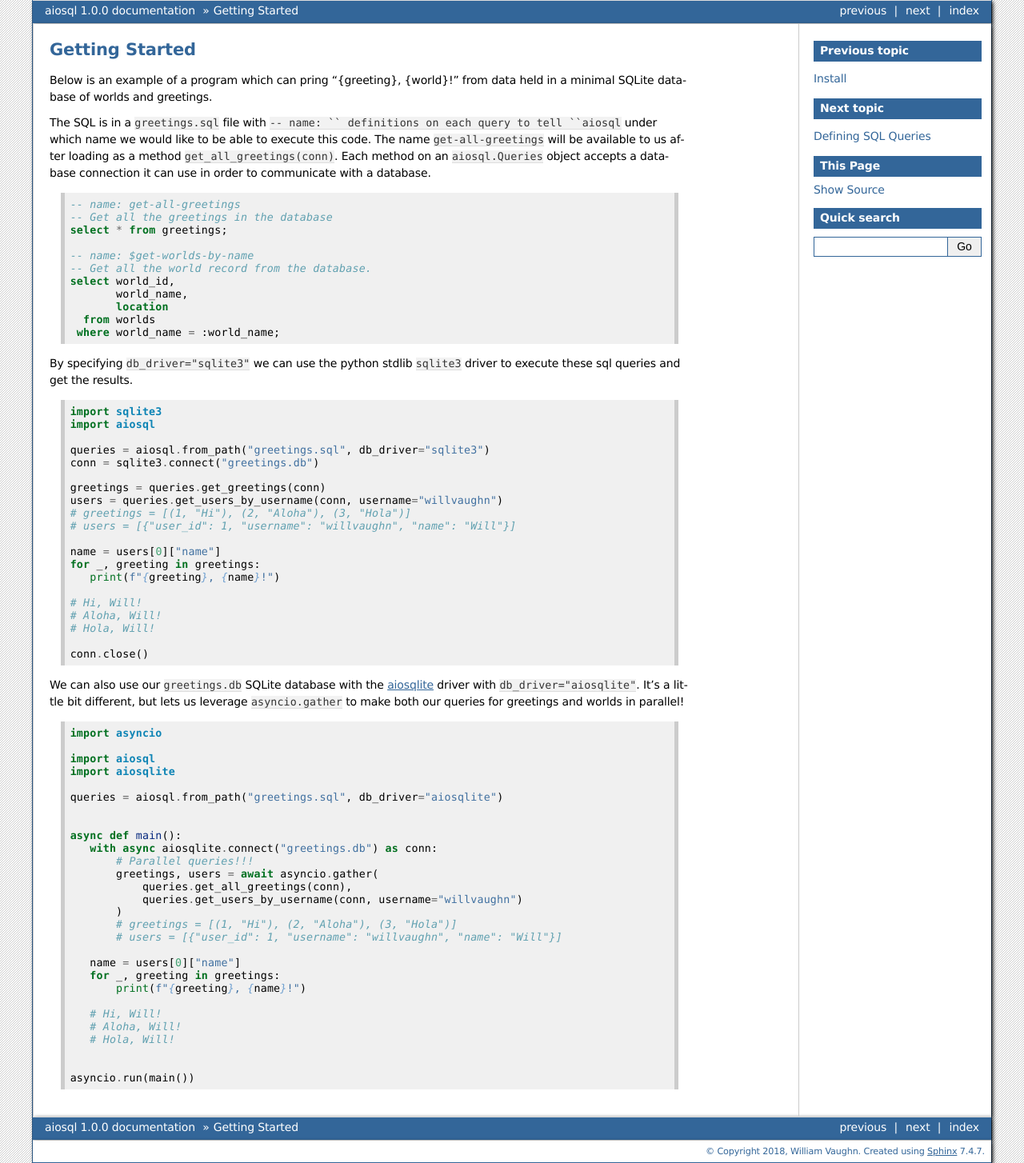
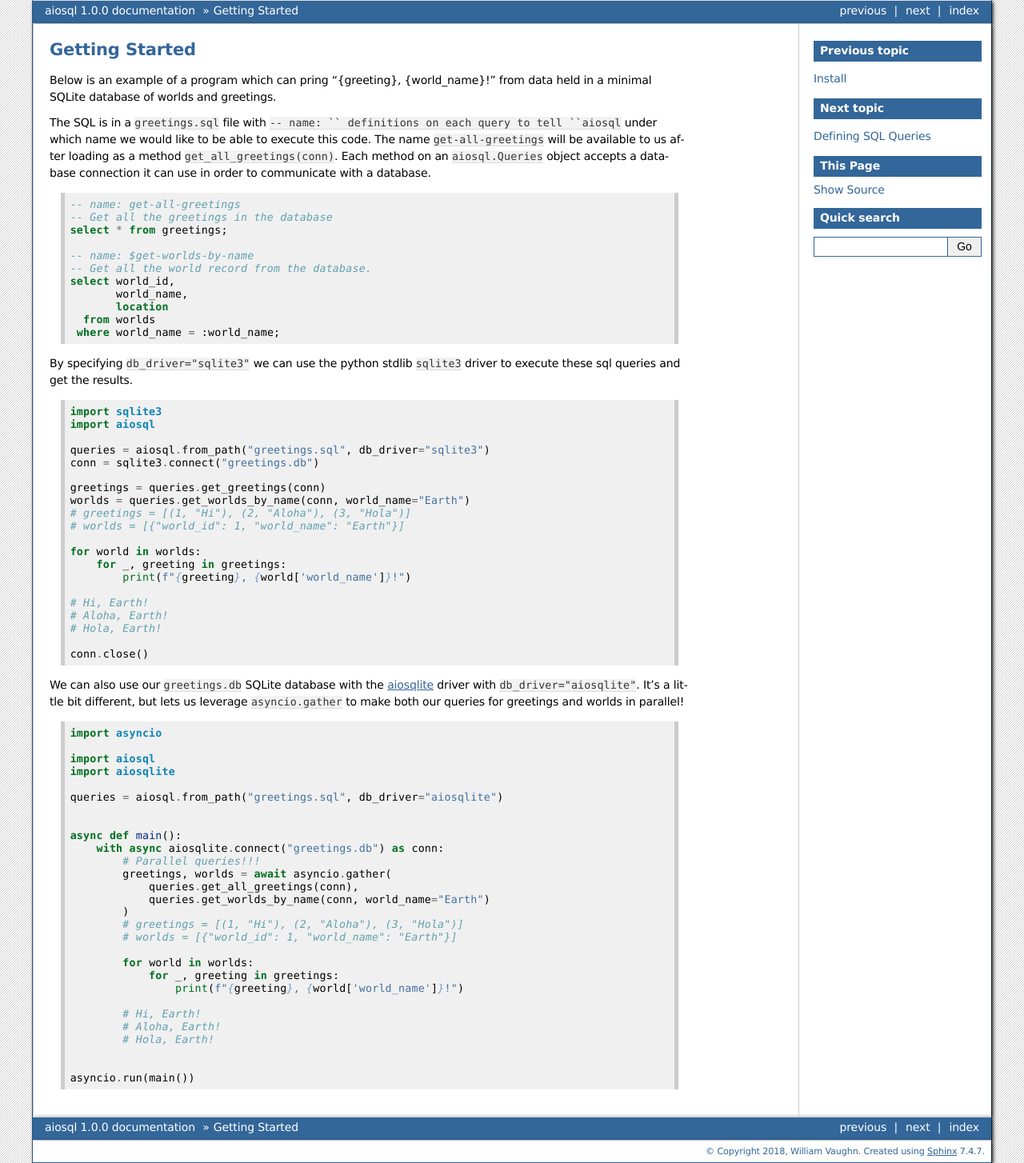
Before and after one commit to nackjicholson/aiosql, a Sphinx documentation site: the page built from docs/getting_started.rst, in a window 1280 px wide. Shown: the whole page at 80% size. Built offline with Sphinx 7.4.7, drawn with Linux system fonts in a browser that asks for light colours; pages that are not in the unit, such as notebooks, are missing from menus.

Commit message:
fix code examples.

```diff
--- a/docs/getting_started.rst
+++ b/docs/getting_started.rst
@@ -2,7 +2,7 @@
 Getting Started
 ###############
 
-Below is an example of a program which can pring "{greeting}, {world}!" from data held in a minimal SQLite database of
+Below is an example of a program which can pring "{greeting}, {world_name}!" from data held in a minimal SQLite database of
 worlds and greetings.
 
 The SQL is in a ``greetings.sql`` file with ``-- name: `` definitions on each query to tell ``aiosql`` under which name
@@ -36,17 +36,17 @@ get the results.
     conn = sqlite3.connect("greetings.db")
 
     greetings = queries.get_greetings(conn)
-    users = queries.get_users_by_username(conn, username="willvaughn")
+    worlds = queries.get_worlds_by_name(conn, world_name="Earth")
     # greetings = [(1, "Hi"), (2, "Aloha"), (3, "Hola")]
-    # users = [{"user_id": 1, "username": "willvaughn", "name": "Will"}]
+    # worlds = [{"world_id": 1, "world_name": "Earth"}]
 
-    name = users[0]["name"]
-    for _, greeting in greetings:
-       print(f"{greeting}, {name}!")
+    for world in worlds:
+        for _, greeting in greetings:
+            print(f"{greeting}, {world['world_name']}!")
 
-    # Hi, Will!
-    # Aloha, Will!
-    # Hola, Will!
+    # Hi, Earth!
+    # Aloha, Earth!
+    # Hola, Earth!
 
     conn.close()
 
@@ -66,22 +66,22 @@ both our queries for greetings and worlds in parallel!
 
 
     async def main():
-       with async aiosqlite.connect("greetings.db") as conn:
-           # Parallel queries!!!
-           greetings, users = await asyncio.gather(
-               queries.get_all_greetings(conn),
-               queries.get_users_by_username(conn, username="willvaughn")
-           )
-           # greetings = [(1, "Hi"), (2, "Aloha"), (3, "Hola")]
-           # users = [{"user_id": 1, "username": "willvaughn", "name": "Will"}]
+        with async aiosqlite.connect("greetings.db") as conn:
+            # Parallel queries!!!
+            greetings, worlds = await asyncio.gather(
+                queries.get_all_greetings(conn),
+                queries.get_worlds_by_name(conn, world_name="Earth")
+            )
+            # greetings = [(1, "Hi"), (2, "Aloha"), (3, "Hola")]
+            # worlds = [{"world_id": 1, "world_name": "Earth"}]
 
-       name = users[0]["name"]
-       for _, greeting in greetings:
-           print(f"{greeting}, {name}!")
+            for world in worlds:
+                for _, greeting in greetings:
+                    print(f"{greeting}, {world['world_name']}!")
 
-       # Hi, Will!
-       # Aloha, Will!
-       # Hola, Will!
+            # Hi, Earth!
+            # Aloha, Earth!
+            # Hola, Earth!
 
 
     asyncio.run(main())
```
